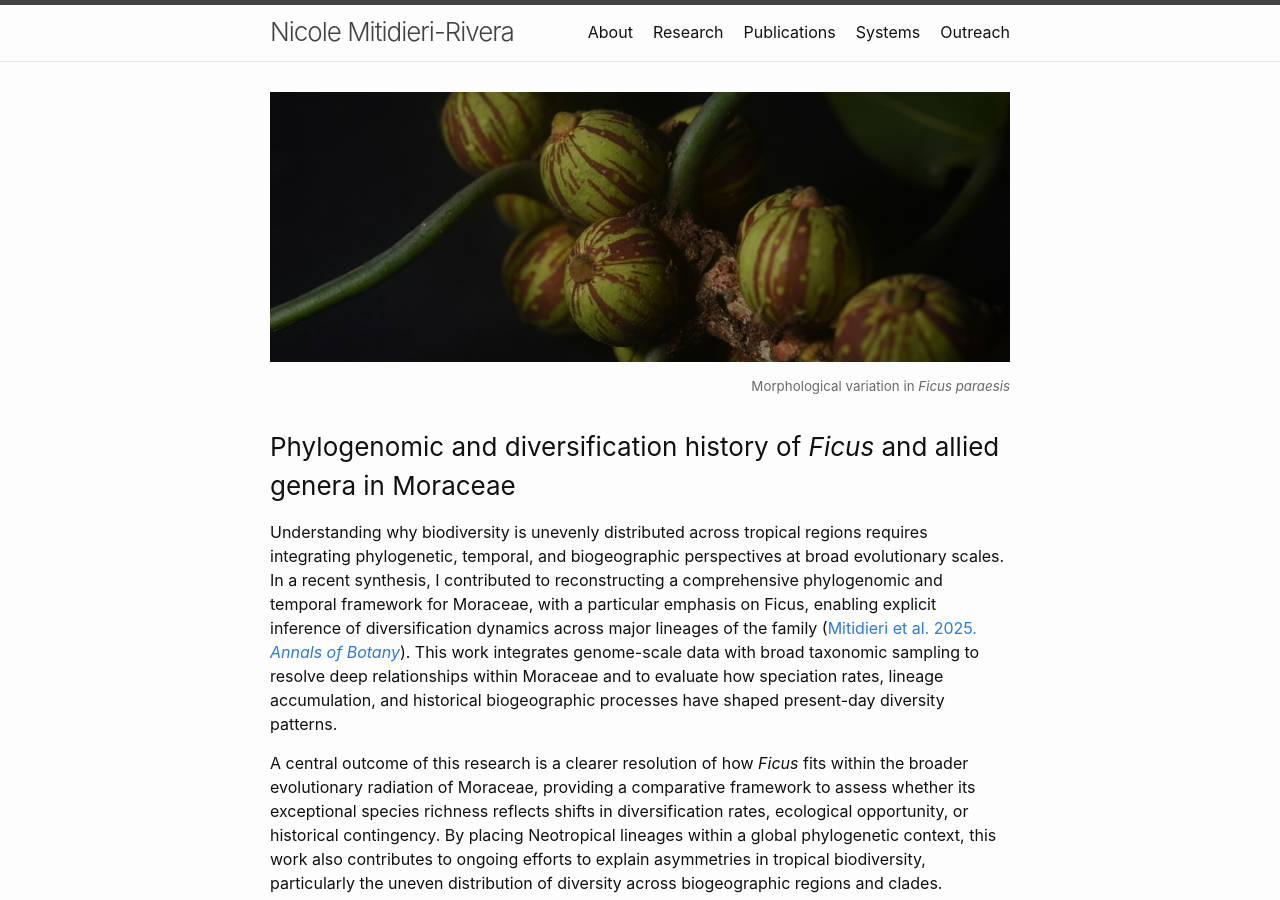
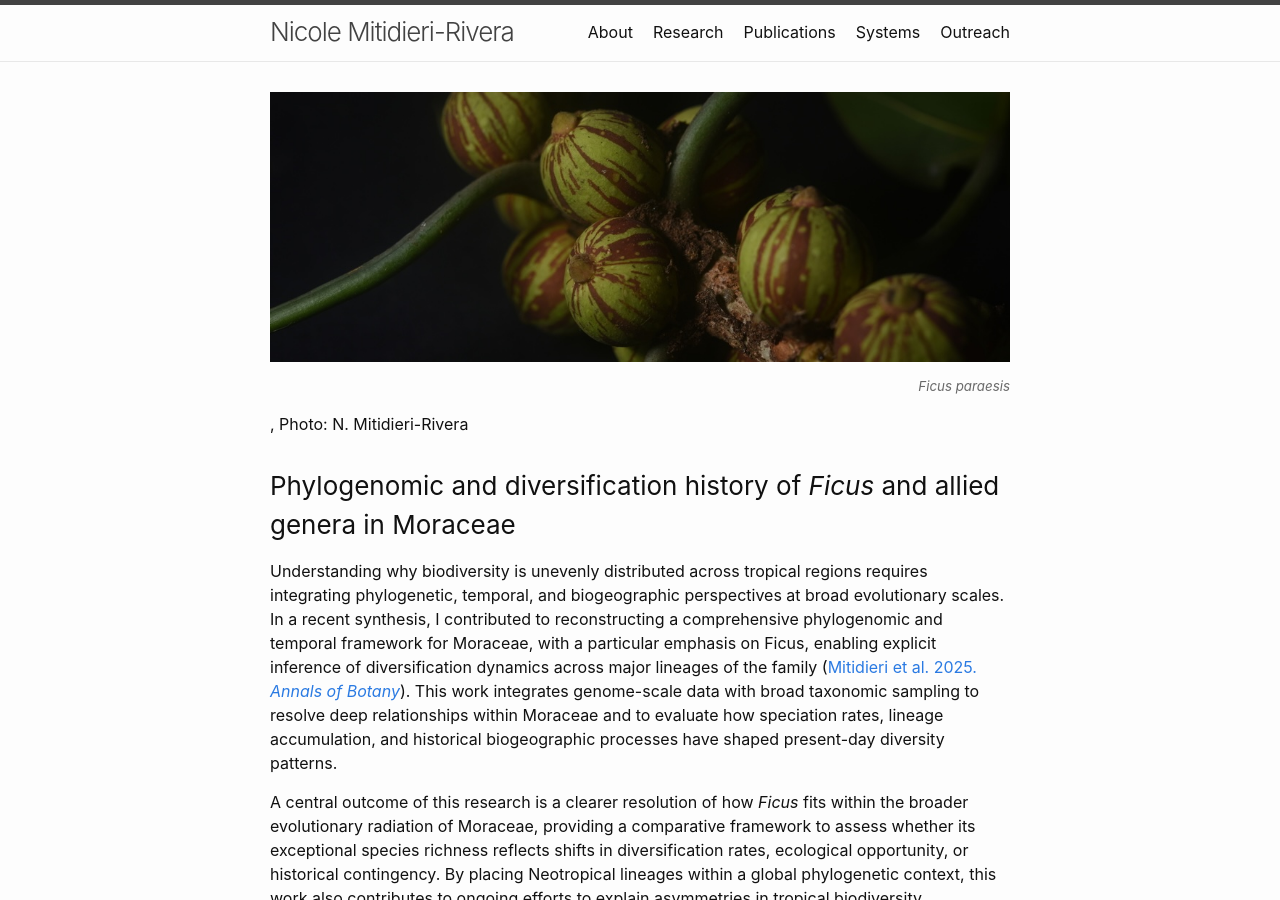
Before and after one commit to phyloverse/phyloverse.github.io, a Jekyll site: the page built from research.md, in a window 1280 px wide and 900 px high. Built offline with Jekyll 4.4.1, drawn with Linux system fonts in a browser that asks for light colours.

Commit message:
Update research.md

```diff
--- a/research.md
+++ b/research.md
@@ -5,7 +5,7 @@
 ---
 
 ![system](images/ficus_paraensis.jpeg)
-<div style="text-align: right"><p style="font-size:10pt;color:DimGrey">Morphological variation in <i> Ficus paraesis</i></p></div>
+<div style="text-align: right"><p style="font-size:10pt;color:DimGrey"><i> Ficus paraesis</i></p></div>, Photo: N. Mitidieri-Rivera
 
 ### Phylogenomic and diversification history of *Ficus* and allied genera in Moraceae
 Understanding why biodiversity is unevenly distributed across tropical regions requires integrating phylogenetic, temporal, and biogeographic perspectives at broad evolutionary scales. In a recent synthesis, I contributed to reconstructing a comprehensive phylogenomic and temporal framework for Moraceae, with a particular emphasis on Ficus, enabling explicit inference of diversification dynamics across major lineages of the family ([Mitidieri et al. 2025. *Annals of Botany*](https://academic.oup.com/aob/advance-article/doi/10.1093/aob/mcaf101/8133158)). This work integrates genome-scale data with broad taxonomic sampling to resolve deep relationships within Moraceae and to evaluate how speciation rates, lineage accumulation, and historical biogeographic processes have shaped present-day diversity patterns.
```
